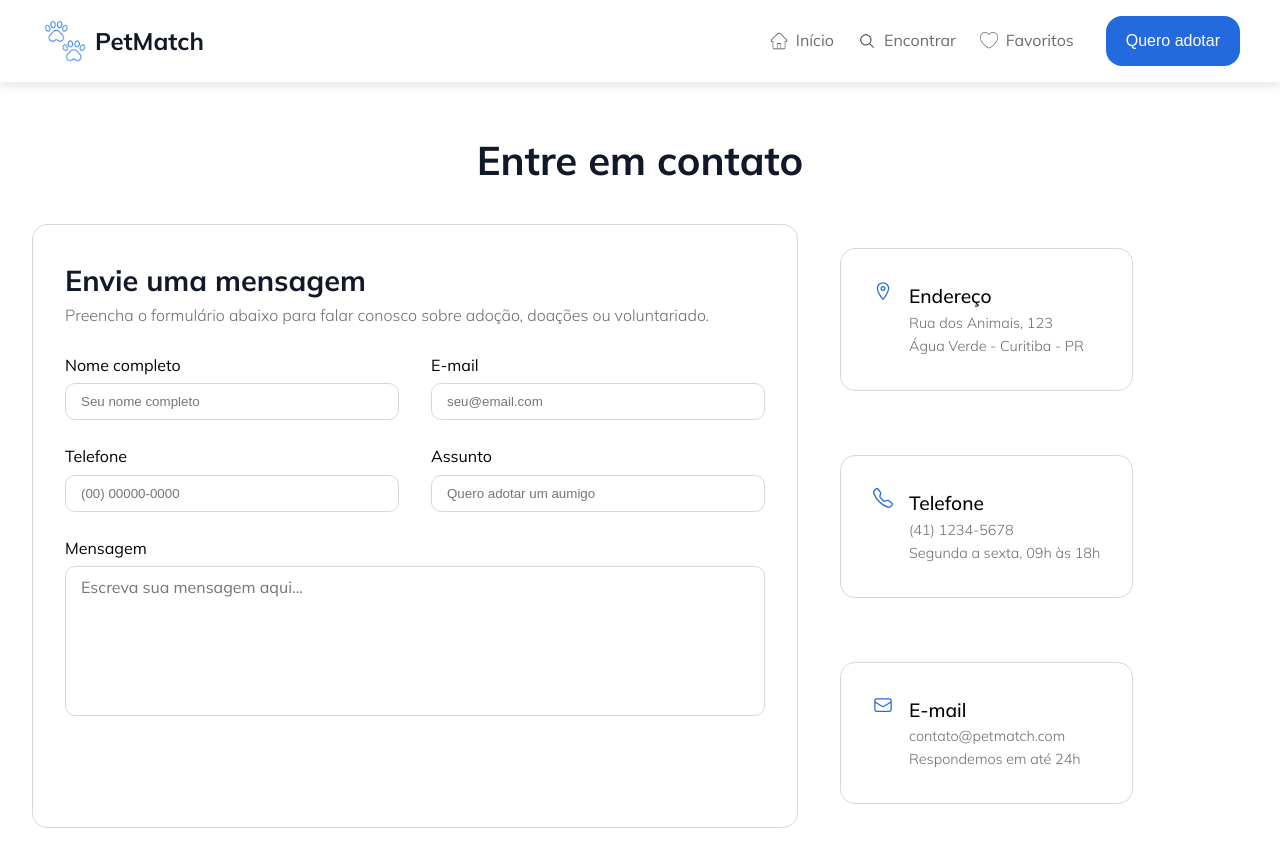
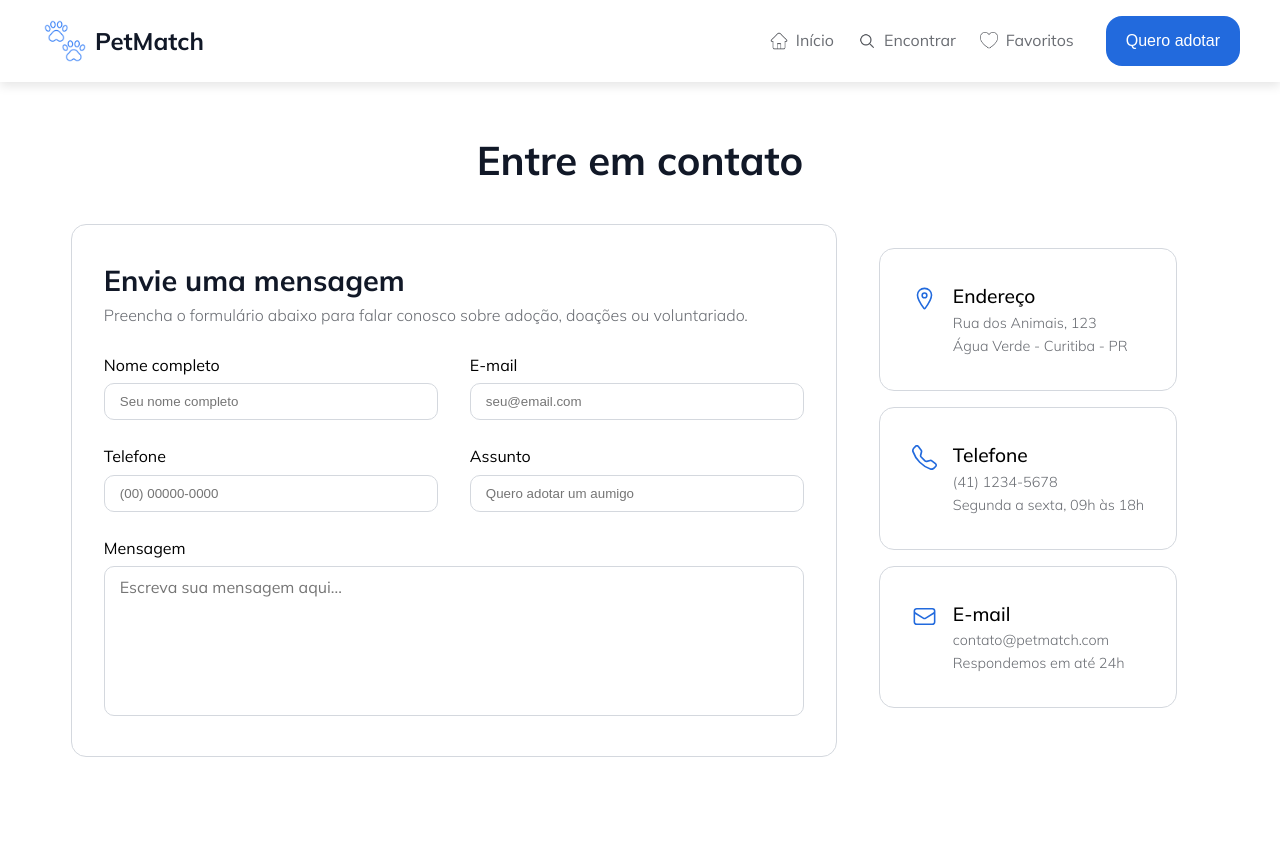
Before and after one commit to GGhiaroni/petmatch, a React (Vite) app: page /contato in a window 1280 px wide. Shown: the top 866 px of the page. Built offline with nearby package versions, Linux system fonts and the light colour scheme.

Commit message:
finalizando a coluna da direita da pagina de contatos

```diff
--- a/pages/Contato.jsx
+++ b/pages/Contato.jsx
@@ -20,6 +20,7 @@ const TextoPrincipal = styled.h1`
 
 const ContainerBlocos = styled.div`
   display: flex;
+  justify-content: center;
   gap: 10px;
 `;
 
@@ -32,17 +33,38 @@ const BlocoEnviarMensagem = styled.div`
 const BlocoInfosContato = styled.div`
   display: flex;
   flex-direction: column;
-  gap: 4rem;
+  gap: 1rem;
   padding: 1.5rem 2rem;
 `;
 
 const BlocoIconeInfoContato = styled.div`
   display: flex;
-  align-items: start;
+  align-items: center;
   border: 1px solid #d4d8de;
   border-radius: 15px;
   padding: 2rem 2rem;
   gap: 1rem;
+  transition: all 0.3s ease;
+  cursor: pointer;
+
+  svg {
+    color: #226add;
+    transition: color 0.3s ease;
+  }
+
+  &:hover {
+    background-color: var(--corIconesBotoes);
+    border: 1px solid #ffffff;
+
+    h4,
+    p {
+      color: #ffffff;
+    }
+
+    svg {
+      color: #ffffff;
+    }
+  }
 `;
 
 const Informacoes = styled.div`
@@ -161,7 +183,7 @@ const Contato = () => {
         <BlocoInfosContato>
           {icones.map((Icone, index) => (
             <BlocoIconeInfoContato>
-              <Icone key={index} size={20} color="#226add" />
+              <Icone key={index} size={25} style={{ marginBottom: "42px" }} />
               <Informacoes>
                 <TituloInformacoes>{titulos[index]}</TituloInformacoes>
                 <TextoInformacoes>{descricaoUm[index]}</TextoInformacoes>
```
